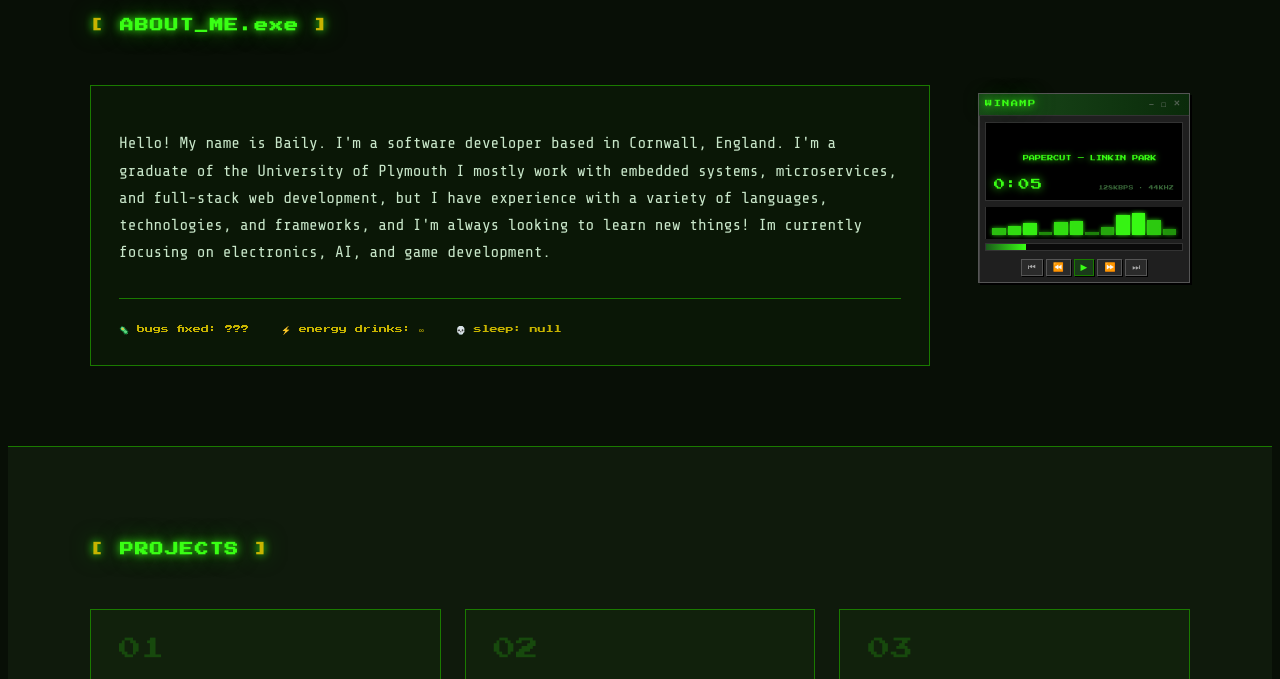
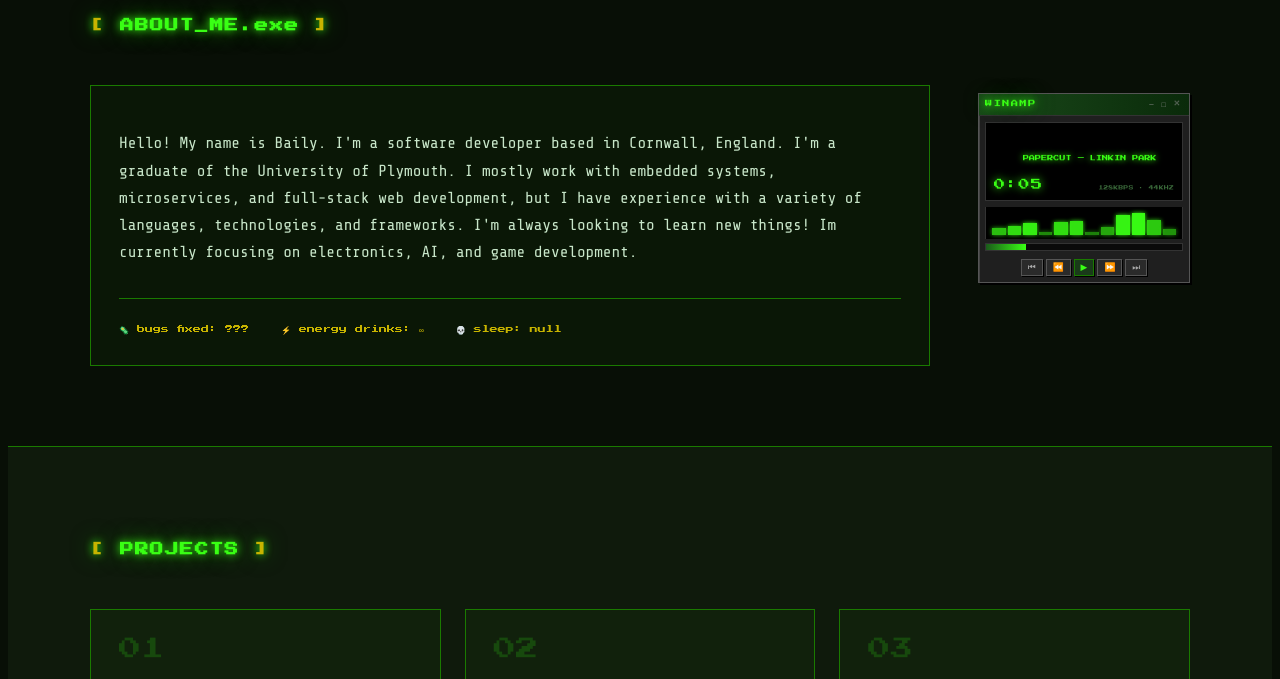
Before and after one commit to Bailym/bailym-portfolio, an Astro site in the folder astro-2026/: page / in a window 1280 px wide. Shown: the part 1000-1679 px from the top of the page. Built offline with nearby package versions, Linux system fonts and the light colour scheme; Astro itself is replaced by a stand-in of ours.

Commit message:
update about text

```diff
--- a/astro-2026/src/components/about/about.astro
+++ b/astro-2026/src/components/about/about.astro
@@ -2,9 +2,9 @@
 import "./about.css";
 import Winamp from "../winamp/winamp.astro";
 
-const about = "Hello! My name is Baily. I'm a software developer based in Cornwall, England. I'm a graduate of the University of Plymouth " +
+const about = "Hello! My name is Baily. I'm a software developer based in Cornwall, England. I'm a graduate of the University of Plymouth. " +
 "I mostly work with embedded systems, microservices, and full-stack web development, but I have experience with a variety of languages, " +
-"technologies, and frameworks, and I'm always looking to learn new things! Im currently focusing on electronics, AI, and game development.";
+"technologies, and frameworks. I'm always looking to learn new things! Im currently focusing on electronics, AI, and game development.";
 ---
 
 <section id="about" class="section">
```
